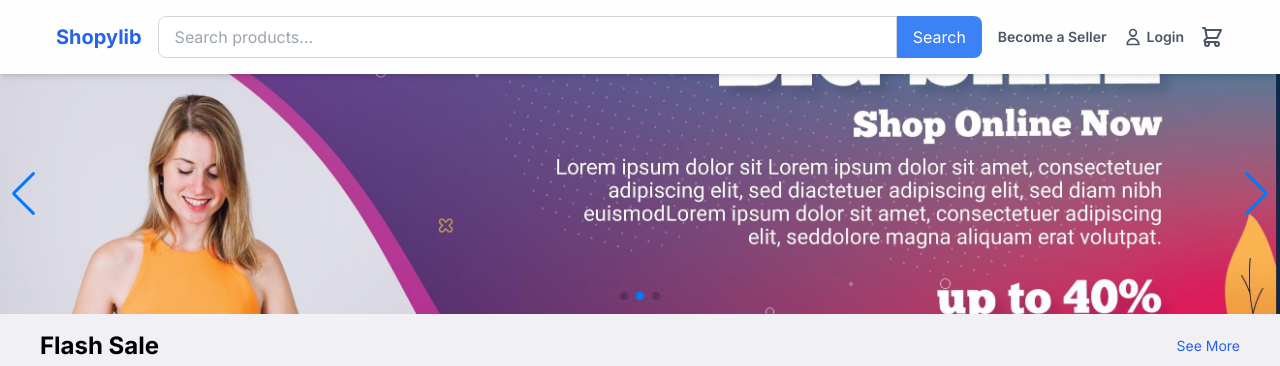
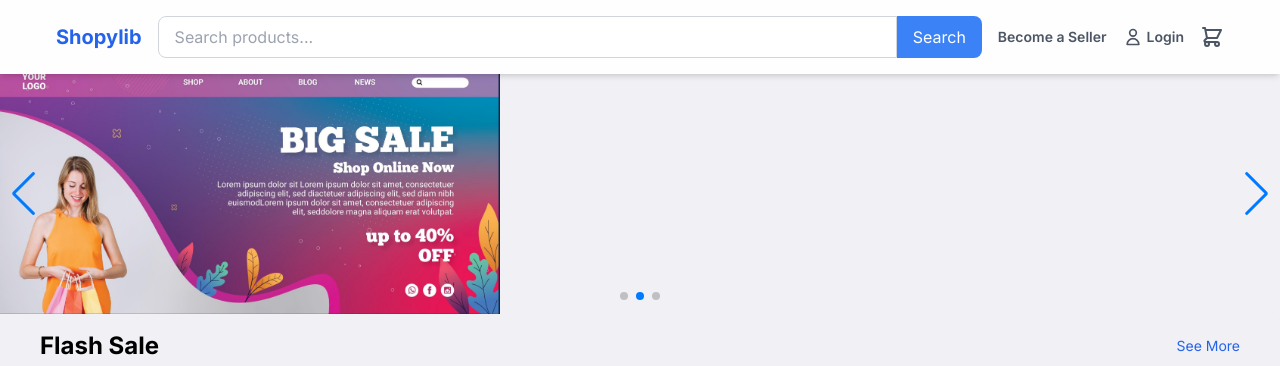
Before and after one commit to milanbhattraee/Shopylib, a Next.js app in the folder frontend/: page / in a window 1280 px wide. Shown: the top 366 px of the page. Built offline with nearby package versions, Linux system fonts and the light colour scheme; grey boxes are pictures that could not be loaded.

Commit message:
fix image and ssr issue

```diff
--- a/frontend/src/app/(pages)/auth/resetPassword/page.jsx
+++ b/frontend/src/app/(pages)/auth/resetPassword/page.jsx
@@ -1,3 +1,4 @@
+"use client"
 import React from 'react'
 
 const ResetPassword = () => {
--- a/frontend/src/app/(pages)/auth/signup/page.jsx
+++ b/frontend/src/app/(pages)/auth/signup/page.jsx
@@ -1,3 +1,4 @@
+"use client"
 import React from 'react'
 
 const Signup = () => {
--- a/frontend/src/app/(pages)/products/page.jsx
+++ b/frontend/src/app/(pages)/products/page.jsx
@@ -1,3 +1,5 @@
+"use client"
+
 import React from 'react'
 
 const page = () => {
--- a/frontend/src/app/components/featuredCarousel/Carousel.jsx
+++ b/frontend/src/app/components/featuredCarousel/Carousel.jsx
@@ -28,7 +28,8 @@ const Carousel = () => {
           <Image
             src={banner.imgSrc}
             alt={banner.alt}
-            fill
+            height={240}
+            width={500}
             loading="lazy"
             className="object-cover"
           />
--- a/frontend/src/app/components/layout/Footer.jsx
+++ b/frontend/src/app/components/layout/Footer.jsx
@@ -1,3 +1,5 @@
+"use client"
+
 import React from 'react';
 import { FaFacebook, FaTwitter, FaInstagram, FaLinkedin, FaYoutube } from 'react-icons/fa';
 
--- a/frontend/src/app/components/productDetails/ProductDetails.jsx
+++ b/frontend/src/app/components/productDetails/ProductDetails.jsx
@@ -1,3 +1,4 @@
+"use client"
 import React, { useState } from "react";
 
 const ProductDetails = () => {
```
